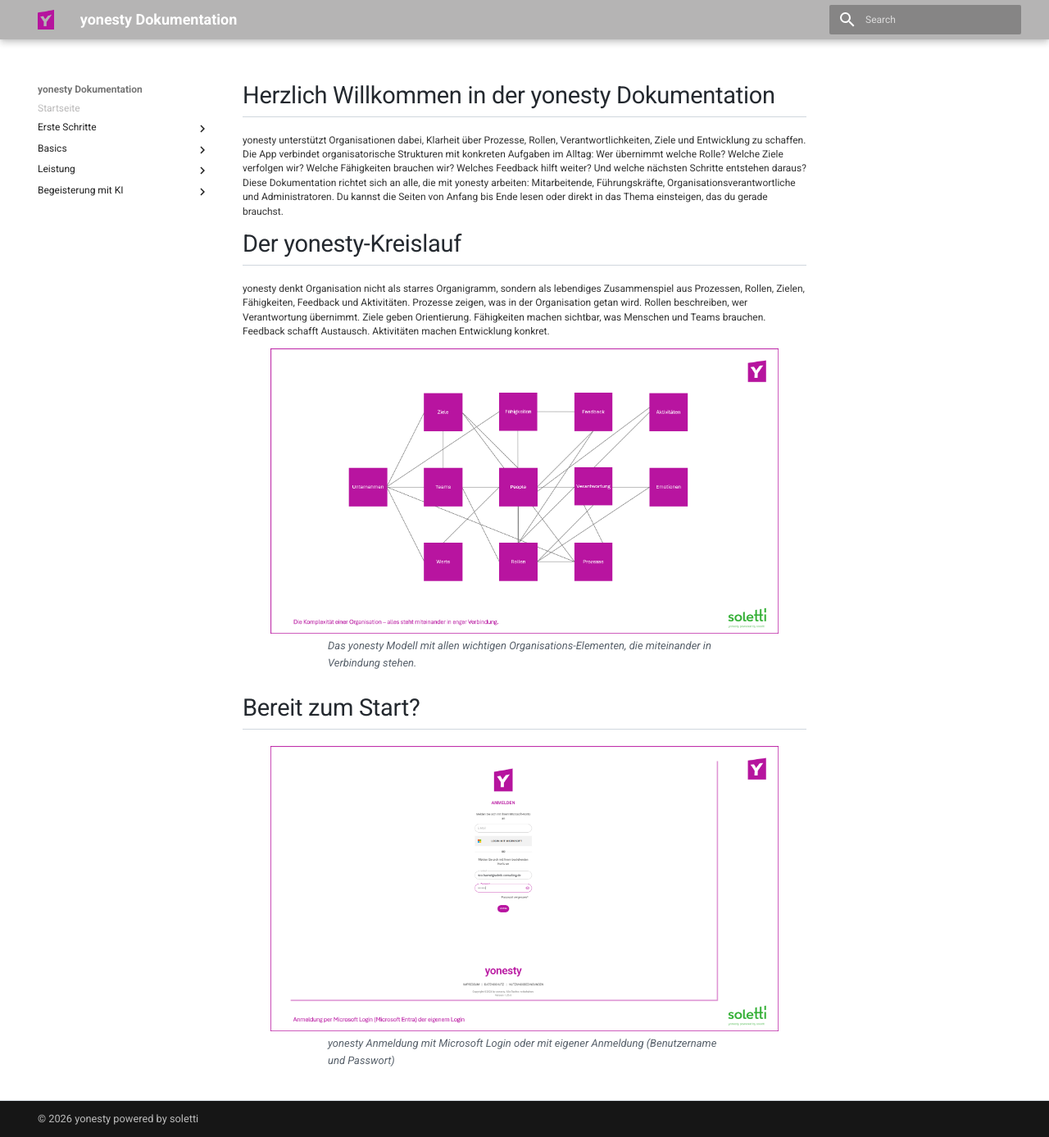
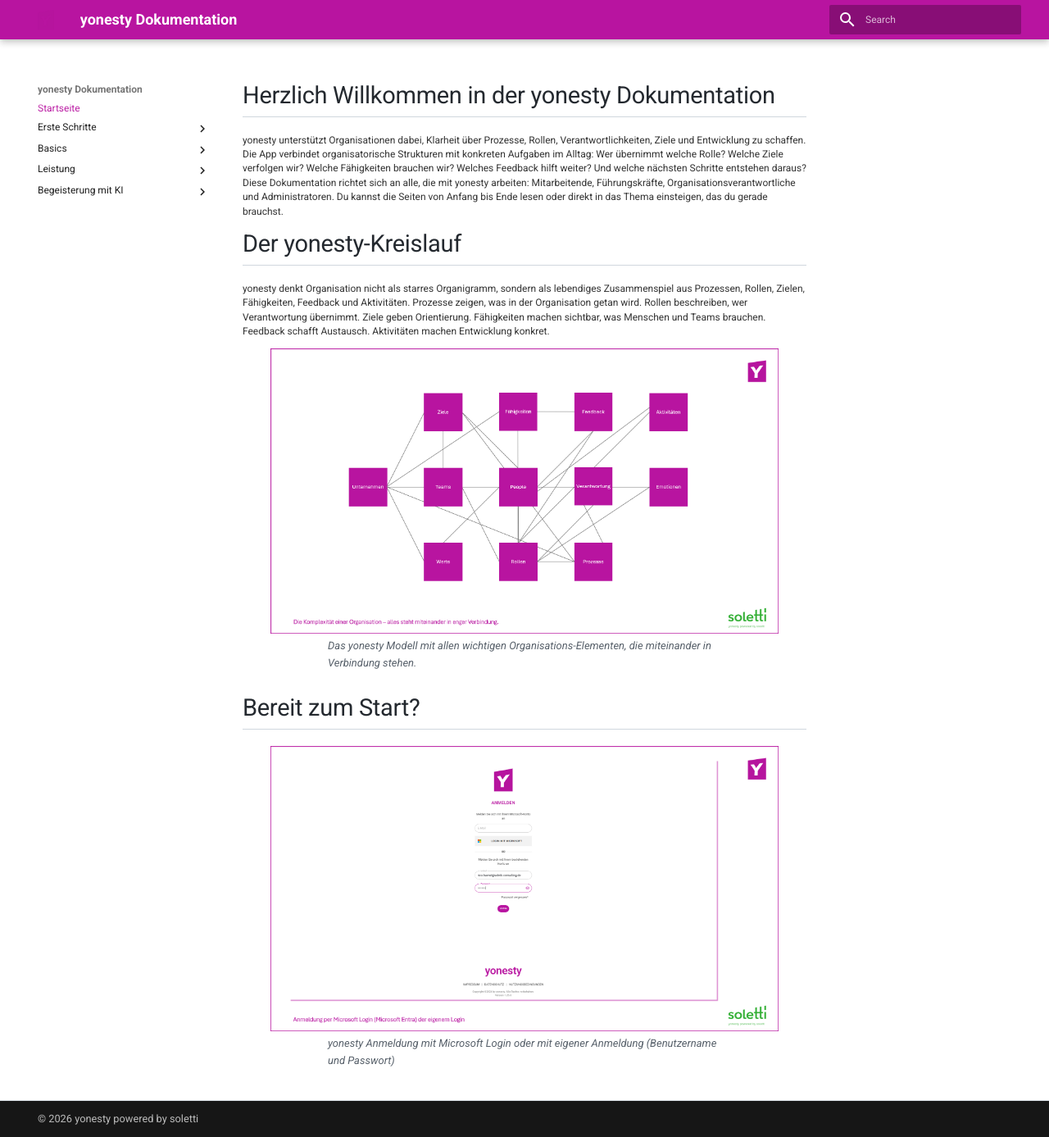
Before and after one commit to ricohaenelsoletti/yonesty, an MkDocs documentation site: the page built from docs/index.md, in a window 1280 px wide and 1387 px high. Shown: the whole window at 82% size. Built offline with MkDocs 1.6.1 and Material for MkDocs 9.7.7, drawn with Linux system fonts in a browser that asks for light colours.

Commit message:
Swap accent and primary colors in CSS

```diff
--- a/docs/stylesheets/yonesty.css
+++ b/docs/stylesheets/yonesty.css
@@ -10,8 +10,8 @@
 
 /* Akzentfarbe für Links und aktive Navigation */
 :root {
-  --md-accent-fg-color: #B814A0;
-  --md-primary-fg-color: #B5B4B4;
+  --md-accent-fg-color: #B5B4B4;
+  --md-primary-fg-color: #B814A0;
 }
 
 
```
